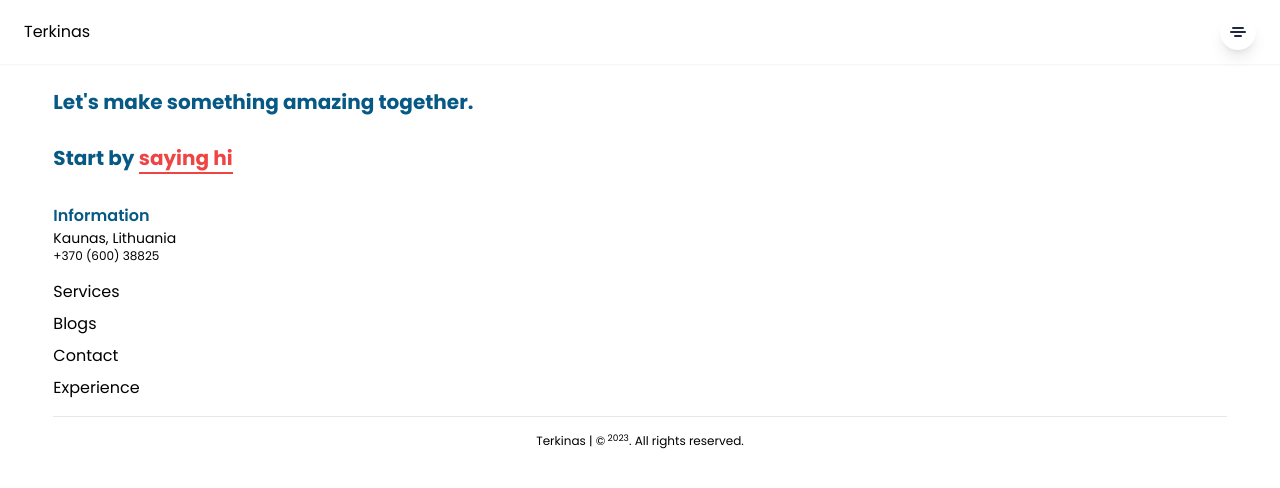
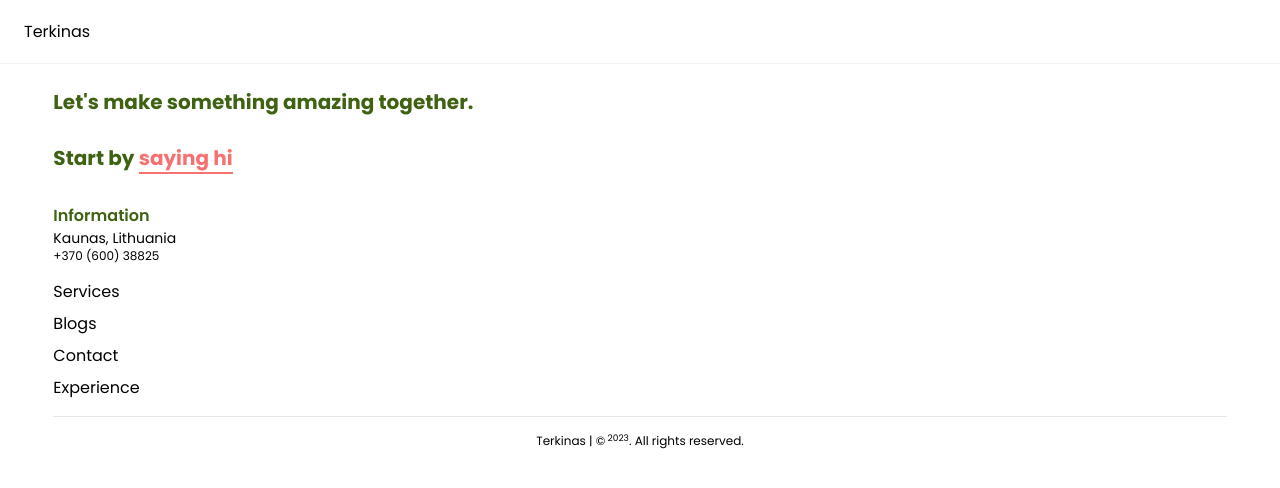
Before and after one commit to Terkinas/personal-blog, a Next.js app: page / in a window 1280 px wide. Shown: the top 488 px of the page. Built offline with nearby package versions, Linux system fonts and the light colour scheme.

Commit message:
nav shadow is removed

```diff
--- a/components/Footer.tsx
+++ b/components/Footer.tsx
@@ -8,15 +8,15 @@ export default function Footer({}: Props) {
     <footer className='bg-white w-11/12 mx-auto mt-2'>
 
         <div className='flex flex-col gap-8 py-4'>
-            <div className='text-sky-800 text-xl font-bold'>
+            <div className='text-lime-800 text-xl font-bold'>
                 <h2>Let&#39;s make something amazing together.</h2>
                 <br />
-                <h3>Start by <span className='text-red-500 border-b-2 border-red-500'>saying hi</span></h3>
+                <h3>Start by <span className='text-red-400 border-b-2 border-red-400'>saying hi</span></h3>
             </div>
 
             <div className='flex flex-col gap-4'>
                 <div>
-                    <h4 className='font-semibold text-sky-800'>Information</h4>
+                    <h4 className='font-semibold text-lime-800'>Information</h4>
                     <h5 className='text-sm '>Kaunas, Lithuania</h5>
                     <h6 className='text-xs'>+370 (600) 38825</h6>
                 </div>
--- a/components/Header.tsx
+++ b/components/Header.tsx
@@ -17,22 +17,24 @@ export default function Header({}: Props) {
 
 
   return (
-    <nav className='h-16 bg-white shadow-sm'>
+    <nav className='h-16 bg-white
+    md:max-w-7xl md:mx-auto border-b border-slate-100'>
         <div className='h-full flex justify-between items-center px-6'>
 
         <Link href="/" className='flex items-center'>Terkinas</Link>
 
             <div className='flex flex-col justify-start items-end'>
-                <ul id="dropdownNavbarButton" onClick={toggleNavbarMenu} className='bg-white w-9 h-9 shadow-lg rounded-full flex flex-col justify-center items-center gap-0.5 px-2.5 py-3 [&>li]:h-0.5 [&>li]:rounded [&>li]:bg-slate-800 '>
+                <ul id="dropdownNavbarButton" onClick={toggleNavbarMenu} className='bg-white w-9 h-9 shadow-lg rounded-full flex flex-col justify-center items-center gap-0.5 px-2.5 py-3 [&>li]:h-0.5 [&>li]:rounded [&>li]:bg-slate-800
+                md:hidden'>
                     <li className='w-3'></li>
                     <li className='w-4'></li>
                     <li className='w-2'></li>
                 </ul>
 
                 <div id="dropdownNavbar" className="absolute hidden translate-y-10 z-10 bg-white divide-y divide-gray-100 rounded-lg shadow w-44">
-                    <ul className="py-2 text-sm text-gray-700 dark:text-gray-400" aria-labelledby="dropdownLargeButton">
+                    <ul className="py-2 text-sm text-slate-800" aria-labelledby="dropdownLargeButton">
                         <li>
-                            <Link href="/blog" className="block px-4 py-2 hover:bg-gray-100">Blogs</Link>
+                            <Link href="/blog" className="block px-4 py-2 hover:bg-gray-100">Services</Link>
                         </li>
                         <li>
                             <Link href="/products" className="block px-4 py-2 hover:bg-gray-100">Products</Link>
```
